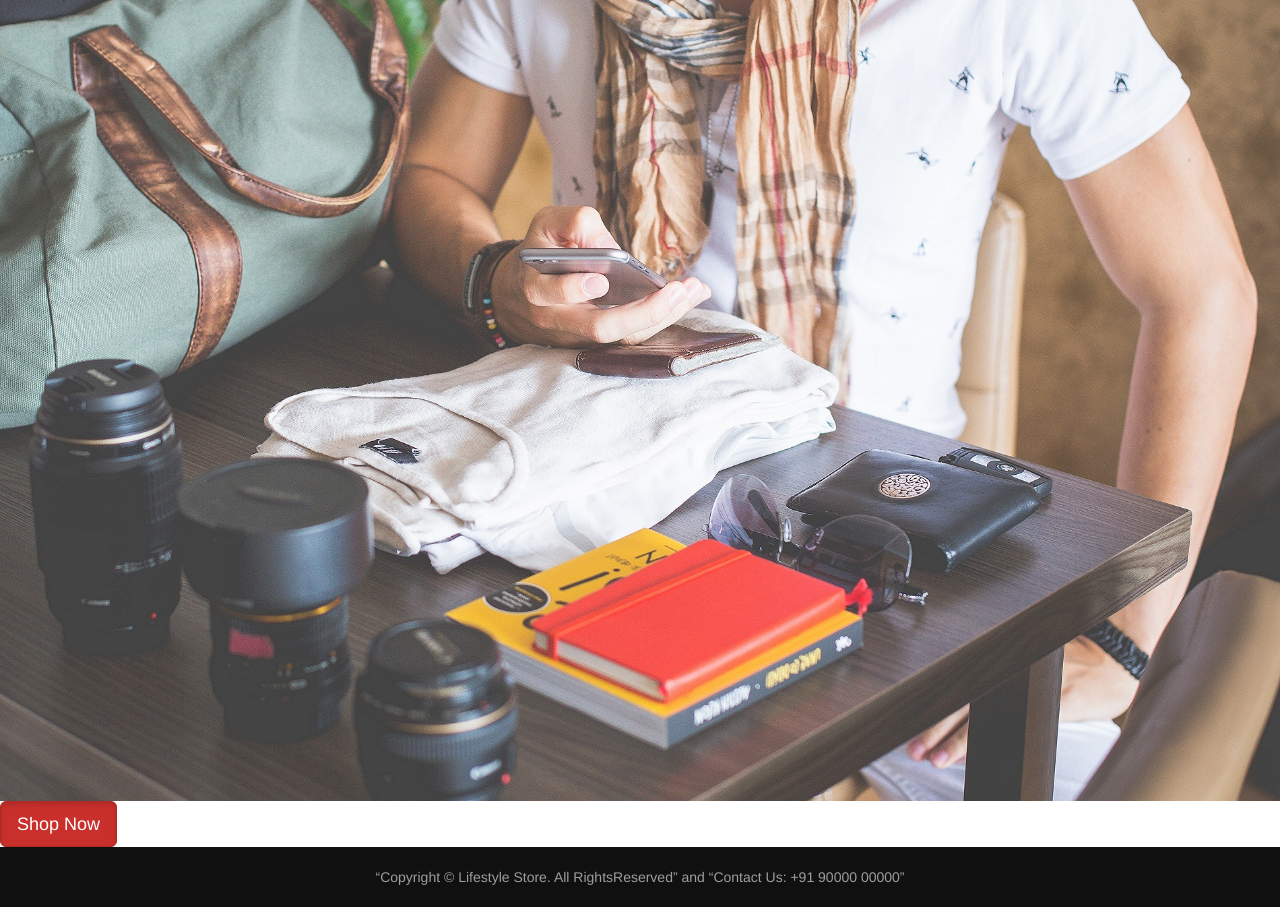
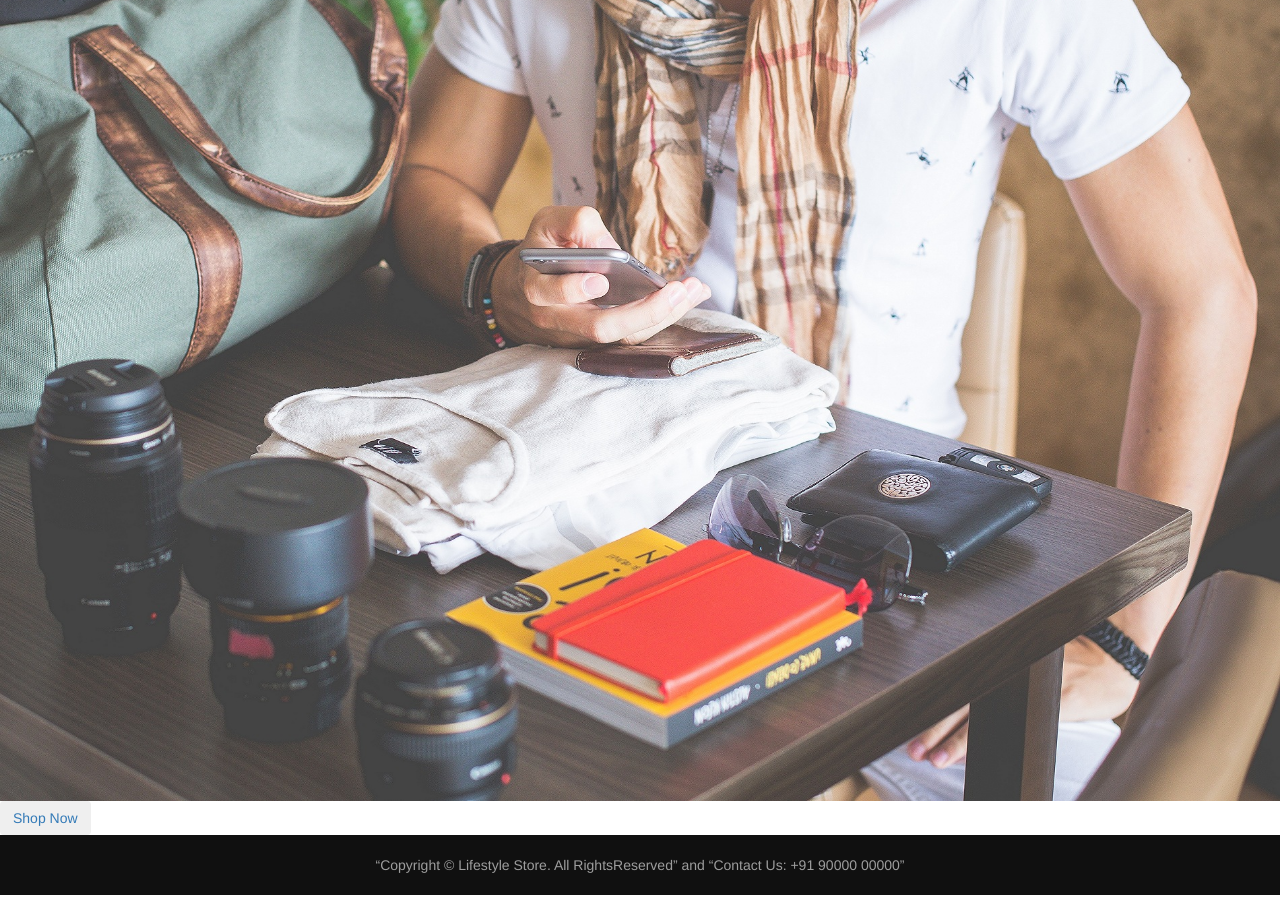
Before and after one commit to poornima702/e-commerce-website, a plain HTML site: page index.html in a window 1280 px wide. Shown: the part 53-960 px from the top of the page. Drawn offline with nearby package versions, Linux system fonts and the light colour scheme.

Commit message:
Update index.html

```diff
--- a/index.html
+++ b/index.html
@@ -37,14 +37,11 @@
             </div>
             </div>
             </div>
-            <div id="banner_image">
-                <img src="images/intro-bg_1.jpg" class="img-responsive" alt="responsive image">
+            <div class="banner">
+               <img src="images/intro-bg_1.jpg" width="100%">
+               <a href="products.html"><button class="btn">Shop Now</button></a>
+            </div>
 
-         <div id="banner_content">
-        <a href="products.html" class="btn btn-danger btn-lg active">Shop Now</a>
-
-            </div>
-           </div>
             <footer>
                 <div class="container">
                     <p><center>“Copyright © Lifestyle Store. All RightsReserved” and “Contact Us: +91 90000 00000”
```
